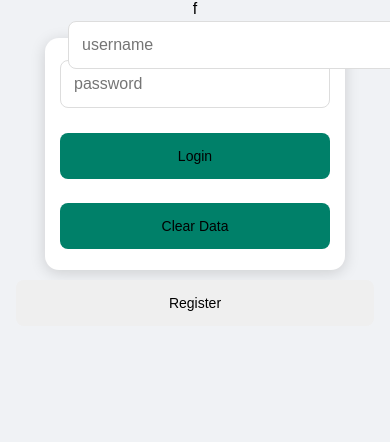
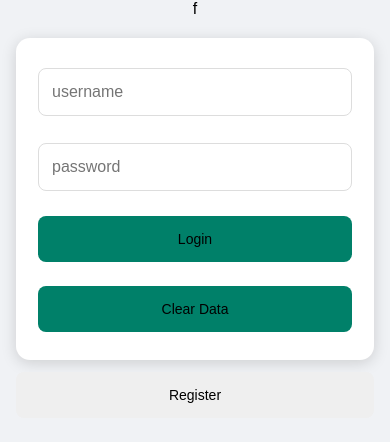
Before and after one commit to Rajeshkumar103/rky-chat, a website: page index.html in a window 390 px wide. Drawn offline with nearby package versions, Linux system fonts and the light colour scheme.

Commit message:
Fix username login layout

```diff
--- a/whatsapp.css
+++ b/whatsapp.css
@@ -389,6 +389,22 @@ body > h1 {
   display: none !important;
 }
 
+/* Login screen */
+#loginBox {
+  width: min(92%, 360px) !important;
+  margin: 80px auto 10px !important;
+  padding: 25px !important;
+  box-sizing: border-box !important;
+  border: none !important;
+  border-radius: 12px !important;
+  background: #fff !important;
+}
+
+/* Register button */
+body > button[onclick="register()"] {
+  display: block !important;
+  margin: 10px auto !important;
+}
 
 /* Main chat */
 #chatBox {
@@ -817,57 +833,13 @@ body > #loginBox + button {
   min-height: 46px !important;
 }
 
-/* Username alignment fix */
-#loginBox {
-  display: flex !important;
-  flex-direction: column !important;
-  align-items: stretch !important;
-}
-
+/* ===== USERNAME ONLY FIX ===== */
 #loginBox #username {
+  position: static !important;
+  float: none !important;
   display: block !important;
   width: 100% !important;
-  margin: 7px 0 !important;
+  max-width: 100% !important;
+  margin: 8px 0 !important;
   box-sizing: border-box !important;
 }
-
-/* FINAL MOBILE LOGIN BOX SIZE */
-@media (max-width: 480px) {
-  #loginBox {
-    width: calc(100vw - 32px) !important;
-    max-width: 400px !important;
-    margin-left: auto !important;
-    margin-right: auto !important;
-    padding: 20px !important;
-    box-sizing: border-box !important;
-  }
-
-  #loginBox input,
-  #loginBox button {
-    width: 100% !important;
-    box-sizing: border-box !important;
-  }
-}
-
-
-/* ===== LOGIN CARD SMALL SIZE ===== */
-@media (max-width: 480px) {
-  #loginBox {
-    width: 300px !important;
-    max-width: calc(100vw - 40px) !important;
-    margin: 20px auto 10px !important;
-    padding: 15px !important;
-    box-sizing: border-box !important;
-  }
-}
-
-/* ===== USERNAME INPUT FIT ===== */
-@media (max-width: 480px) {
-  #loginBox #username {
-    width: 100% !important;
-    max-width: 100% !important;
-    min-width: 0 !important;
-    display: block !important;
-    box-sizing: border-box !important;
-  }
-}
```
